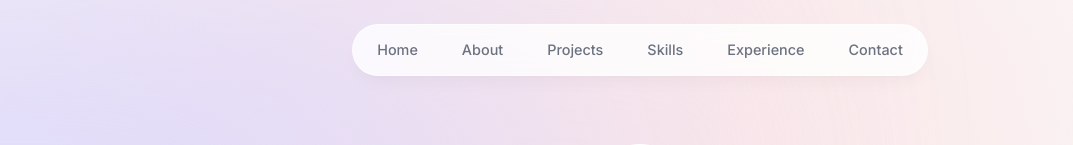
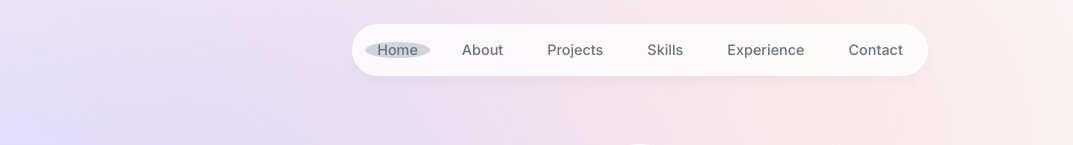
Before and after one commit to okdezines/Portfolio-website, a Next.js app: page / in a window 1280 px wide. Shown: the top 145 px of the page, without its empty margins (0-1073 px from the left). Built offline with nearby package versions, Linux system fonts and the light colour scheme; grey boxes are pictures that could not be loaded.

Commit message:
added bounce animation to links on transition

```diff
--- a/components/header.tsx
+++ b/components/header.tsx
@@ -3,8 +3,14 @@
 import { motion } from "framer-motion";
 import { links } from "@/lib/data";
 import Link from "next/link";
+import { useState } from "react";
+//tailwind class for conditional class
+import clsx from "clsx"
 
 export default function Header() {
+  const [activeSection, setActiveSection] = useState("Home");
+
+
   return (
     <header className="z-[999] relative">
       <motion.div
@@ -22,16 +28,35 @@ export default function Header() {
         >
           {links.map((link, index) => (
             <motion.li
+            className="h-3/4 flex items-center justify-center relative"
               initial={{ y: -100, opacity: 0 }}
               animate={{ y: 0, opacity: 1 }}
               key={link.hash}
-              className="h-3/4 flex items-center justify-center"
             >
               <Link
-                href={link.hash}
-                className="flex w-full items-center justify-center px-3 hover:text-gray-950 "
+                className={clsx(
+                  "flex w-full items-center justify-center px-3  hover:text-gray-950 transition dark:text-gray-500 dark:hover:text-gray-300",
+                  {
+                    "text-gray-95": activeSection === link.name,
+                  }
+                )}
+                  href={link.hash}
+                  onClick={() => setActiveSection(link.name)}
               >
                 {link.name}
+                {
+                  link.name === activeSection && (
+                    <motion.span className="bg-gray-300 rounded-[75%] absolute inset-0 -z-10 h-full "
+                    layoutId="activeSection"
+                    transition={{
+                      type: "spring",
+                      stiffness: 380,
+                      damping: 30,
+                    }}
+                    >
+                    </motion.span>
+                  )
+                }
               </Link>
             </motion.li>
           ))}
--- a/package.json
+++ b/package.json
@@ -9,6 +9,7 @@
     "lint": "next lint"
   },
   "dependencies": {
+    "clsx": "^2.1.1",
     "framer-motion": "^11.3.24",
     "next": "14.2.5",
     "react": "^18",
```
Also changed, not shown: components/Intro.tsx (line endings or trailing spaces), 1 other file (tests, documents, lock files or other folders).
